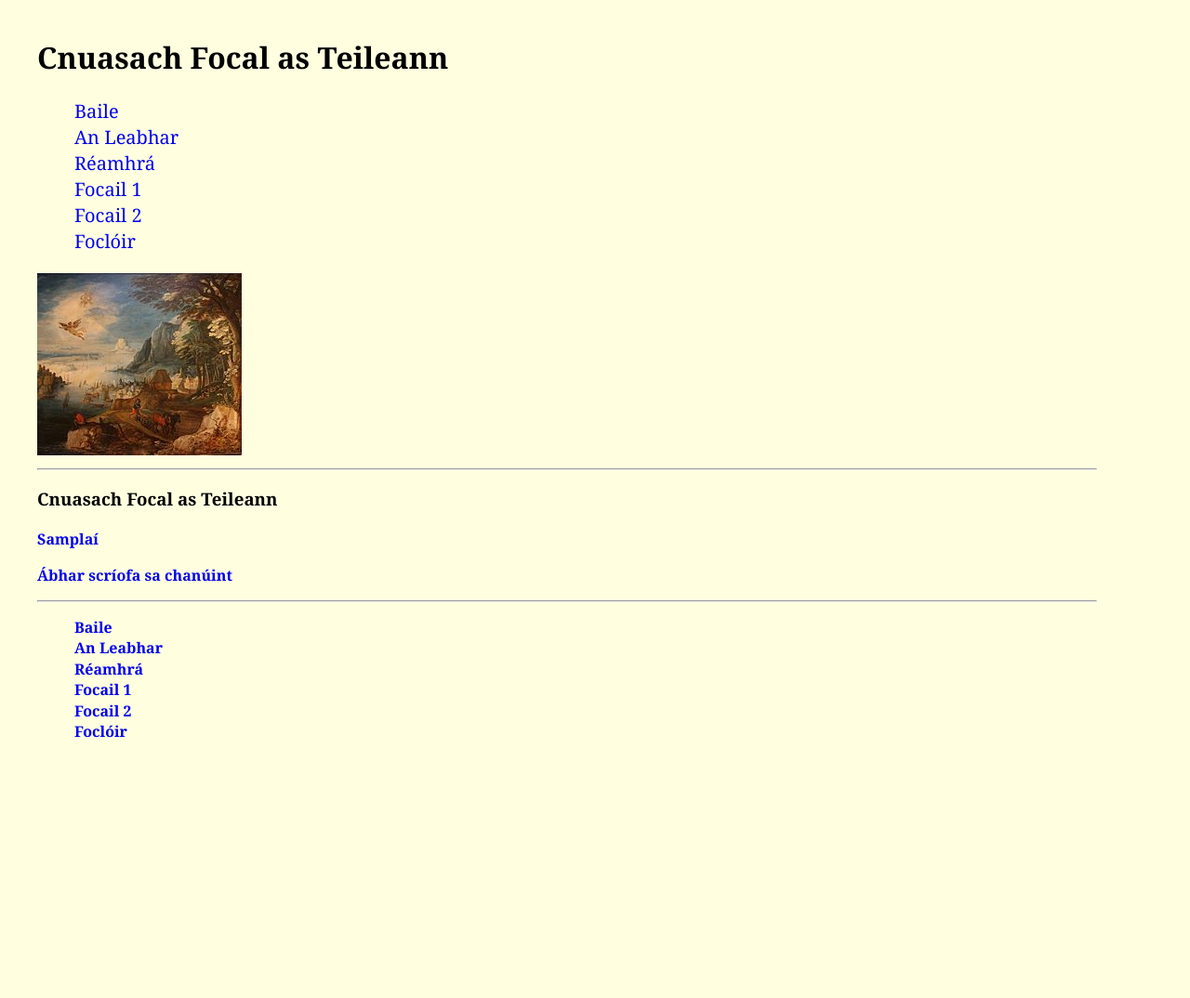
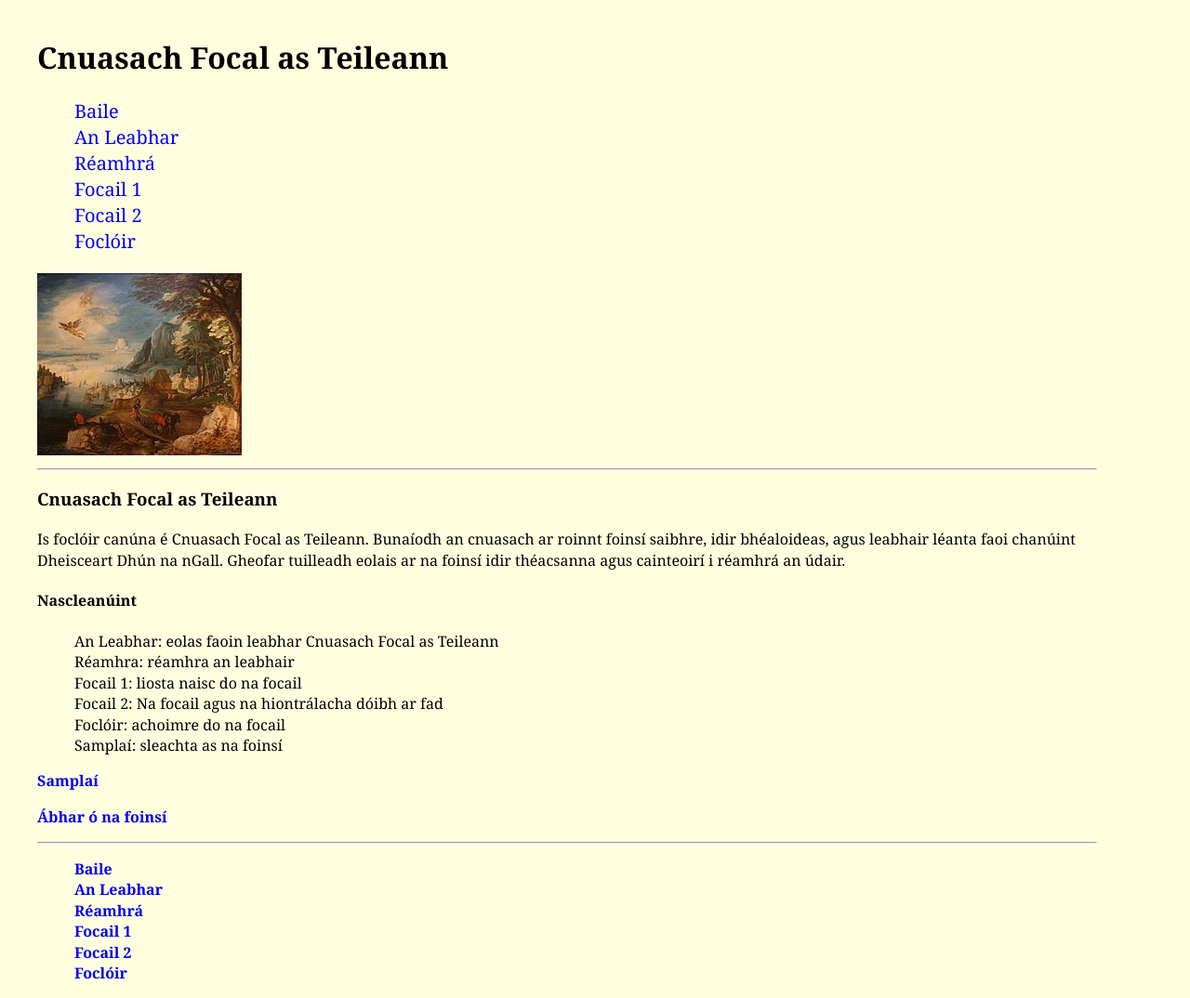
Before and after one commit to pmcu/cnuas-teileann, a Jekyll site: the page built from index.html, in a window 1280 px wide. Shown: the whole page at 93% size. Built offline with Jekyll 4.4.1, drawn with Linux system fonts in a browser that asks for light colours; before the commit the page ends 900 px from its top, so only the background shows below that.

Commit message:
nasc srl

```diff
--- a/index.html
+++ b/index.html
@@ -2,5 +2,22 @@
 layout: default
 ---
 <h3>Cnuasach Focal as Teileann</h3>
+<p>Is foclóir canúna é Cnuasach Focal as Teileann. Bunaíodh
+an cnuasach ar roinnt foinsí saibhre, idir bhéaloideas, agus
+leabhair léanta faoi chanúint Dheisceart Dhún na nGall.
+Gheofar tuilleadh eolais ar na foinsí idir théacsanna agus
+cainteoirí i réamhrá an údair.</p>
+<h4>Nascleanúint</h4>
+<ul>
+	<li>An Leabhar: eolas faoin leabhar Cnuasach Focal
+		as Teileann</li>
+	<li>Réamhra: réamhra an leabhair</li>
+	<li>Focail 1: liosta naisc do na focail</li>
+	<li>Focail 2: Na focail agus na hiontrálacha dóibh
+		ar fad</li>
+	<li>Foclóir: achoimre do na focail</li>
+	<li>Samplaí: sleachta as na foinsí</li>
+</ul>
+
 <p><a href="{{site.baseurl}}/npage/page.html" ><strong>Samplaí</strong?</a></p>
-	<p>Ábhar scríofa sa chanúint</p>
+	<p>Ábhar ó na foinsí</p>
```
Also changed, not shown: 1 other file.
